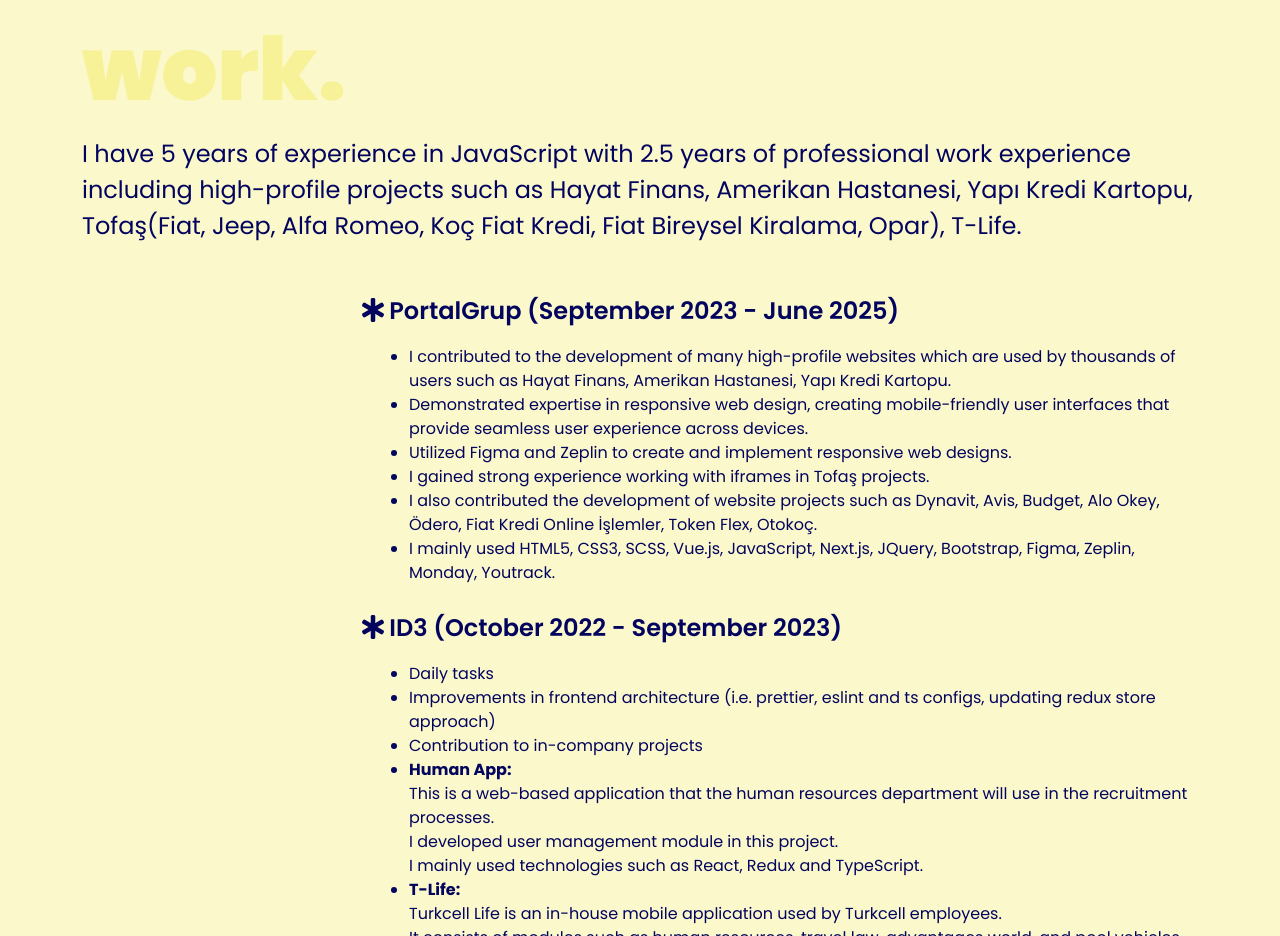
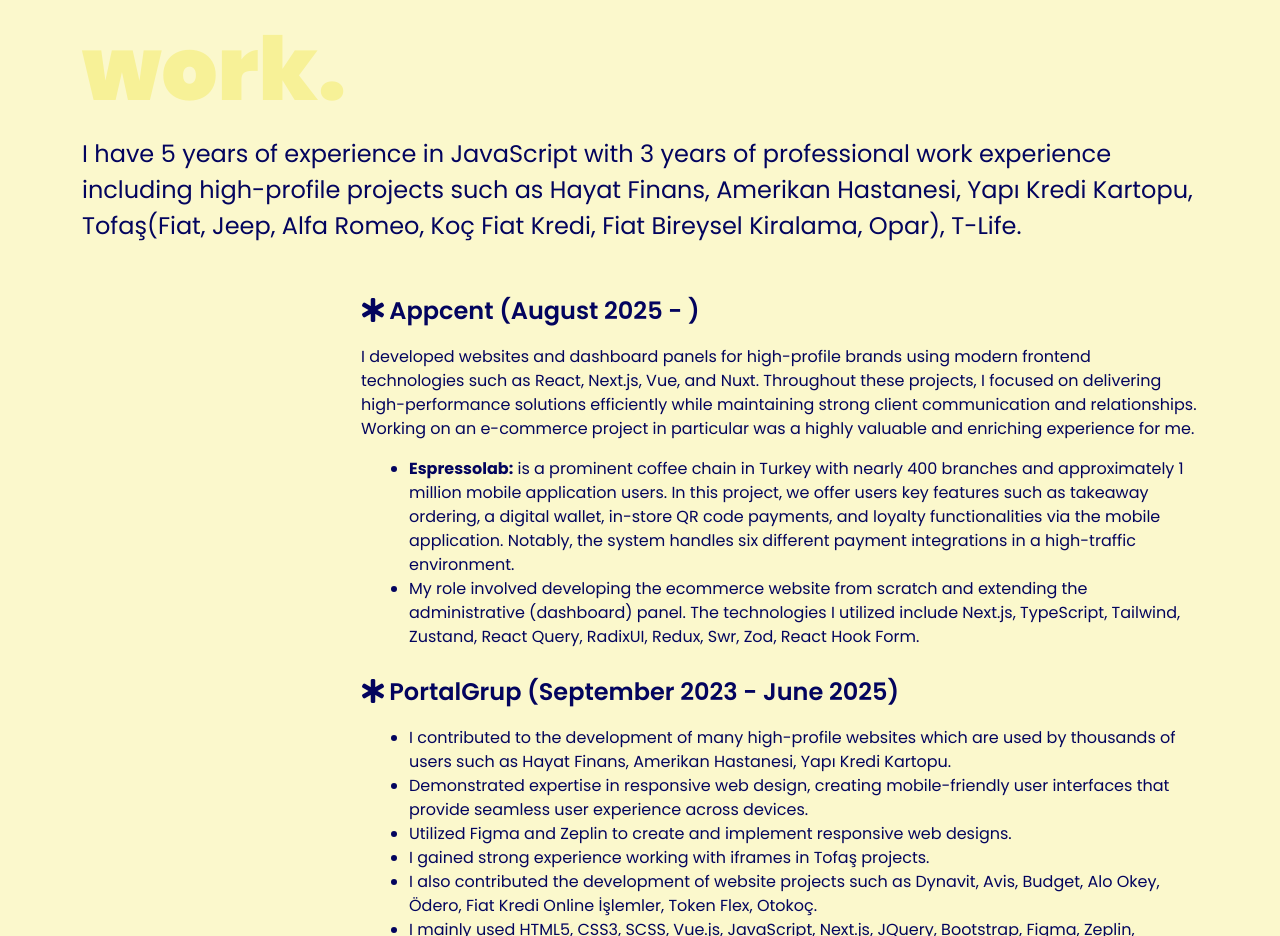
Before and after one commit to yakupkalayci/personalWebSite, a website built with Vite: page index.html in a window 1280 px wide. Shown: the part 1200-2136 px from the top of the page. Built offline with nearby package versions, Linux system fonts and the light colour scheme; no server answers.

Commit message:
update work experience

```diff
--- a/index.html
+++ b/index.html
@@ -150,11 +150,23 @@
     <section class="content-section animate-scroll" id="work">
       <h2 class="section-title">work.</h2>
       <p class="section-text">
-        I have 5 years of experience in JavaScript with 2.5 years of professional work experience including high-profile
+        I have 5 years of experience in JavaScript with 3 years of professional work experience including high-profile
         projects such as Hayat Finans, Amerikan Hastanesi, Yapı Kredi Kartopu, Tofaş(Fiat, Jeep, Alfa Romeo, Koç Fiat
         Kredi, Fiat Bireysel Kiralama, Opar), T-Life.
       </p>
       <ul class="timeline-list">
+        <li class="timeline-list-item">
+          <a href="https://appcent.mobi/" target="_blank" class="title">Appcent (August 2025 - )</a>
+          <p class="mb-4">I developed websites and dashboard panels for high-profile brands using modern frontend technologies such as React, Next.js, Vue, and Nuxt. Throughout these projects, I focused on delivering high-performance solutions efficiently while maintaining strong client communication and relationships. Working on an e-commerce project in particular was a highly valuable and enriching experience for me.</p>
+          <ul class="desc-list">
+            <li>
+              <span class="font-bold">Espressolab:</span> is a prominent coffee chain in Turkey with nearly 400 branches and approximately 1 million mobile application users. In this project, we offer users key features such as takeaway ordering, a digital wallet, in-store QR code payments, and loyalty functionalities via the mobile application. Notably, the system handles six different payment integrations in a high-traffic environment.
+            </li>
+            <li>
+              My role involved developing the ecommerce website from scratch and extending the administrative (dashboard) panel.  The technologies I utilized include Next.js, TypeScript, Tailwind, Zustand, React Query, RadixUI, Redux, Swr, Zod, React Hook Form.
+            </li>
+          </ul>
+        </li>
         <li class="timeline-list-item">
           <a href="https://portalgrup.com/" target="_blank" class="title">PortalGrup (September 2023 - June 2025)</a>
           <ul class="desc-list">
--- a/src/styles/base.scss
+++ b/src/styles/base.scss
@@ -25,3 +25,11 @@
         opacity: 1;
     }
 }
+
+.mb-4 {
+    margin-bottom: 16px;
+}
+
+.font-bold {
+    font-weight: 700;
+}
```
Also changed, not shown: dist/assets/index-9NRCQTXY.js (renamed from dist/assets/index-C2YfNSDw.js), dist/assets/index-CMO7tLoG.css (added), dist/assets/index-y5DquJhG.css (deleted), dist/index.html.
